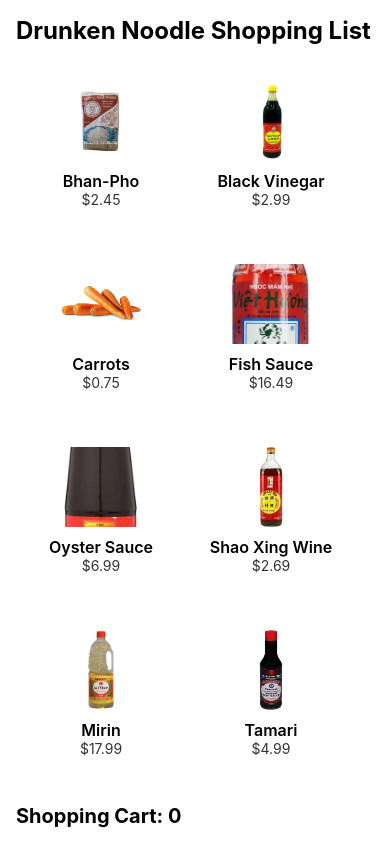
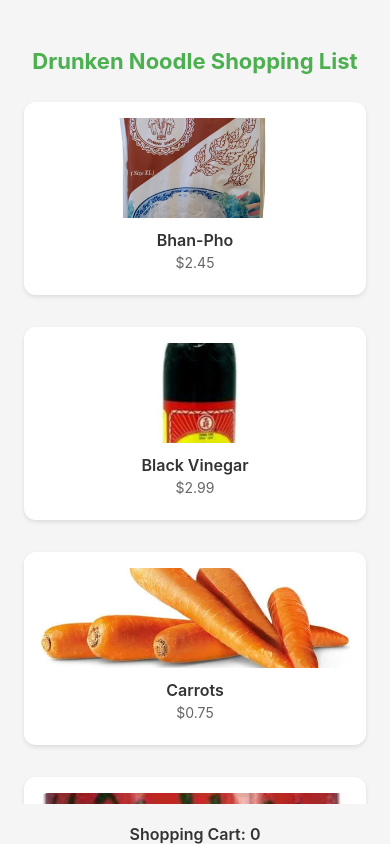
Before and after one commit to k-stranick/React-Native-Shopping-List, a React Native app in the folder ShoppingList/: screen / in a window 390 px wide. Built offline with nearby package versions, Linux system fonts and the light colour scheme.

Commit message:
further file structure formatting working with styling the app and minor tweaks to naming conventions for methods

```diff
--- a/ShoppingList/app.json
+++ b/ShoppingList/app.json
@@ -29,6 +29,13 @@
       "eas": {
         "projectId": "2c201ef4-fae2-4203-8ada-660519a4eec0"
       }
+    },
+    "owner": "k_stran",
+    "runtimeVersion": {
+      "policy": "appVersion"
+    },
+    "updates": {
+      "url": "https://u.expo.dev/2c201ef4-fae2-4203-8ada-660519a4eec0"
     }
   }
 }
--- a/ShoppingList/components/ItemCard/ItemCard.style.ts
+++ b/ShoppingList/components/ItemCard/ItemCard.style.ts
@@ -2,42 +2,48 @@ import { StyleSheet } from "react-native";
 
 export const styles = StyleSheet.create({
   card: {
-    width: 150,
-    padding: 10,
+    flex: 1,
+    margin: 8,
+    maxWidth: "100%",
     backgroundColor: "#fff",
-    borderRadius: 10,
+    borderRadius: 12,
+    padding: 16,
     elevation: 3,
-    alignItems: "center",
-    margin: 10,
+    shadowColor: "#000",
+    shadowOffset: { width: 0, height: 2 },
+    shadowOpacity: 0.1,
+    shadowRadius: 4,
   },
   image: {
-    width: 80,
-    height: 80,
+    width: "100%",
+    height: 100,
+    borderRadius: 8,
+    marginBottom: 12,
     resizeMode: "contain",
-    marginBottom: 10,
   },
   name: {
     fontSize: 16,
     fontWeight: "600",
     textAlign: "center",
+    color: "#333",
   },
   textContainer: {
     alignItems: "center",
   },
   price: {
     fontSize: 14,
-    fontWeight: "400",
-    color: "#333",
-    textAlign: "center",
+    color: "#666",
+    marginTop: 4,
+    marginBottom: 8,
   },
   addButton: {
-    marginTop: 10,
-    backgroundColor: "#28a745",
-    padding: 10,
-    borderRadius: 5,
+    backgroundColor: "#4CAF50",
+    paddingVertical: 6,
+    paddingHorizontal: 12,
+    borderRadius: 6,
   },
   addButtonText: {
     color: "#fff",
-    fontWeight: "600",
+    fontWeight: "500",
   },
 });
--- a/ShoppingList/components/ItemCard/ItemCard.tsx
+++ b/ShoppingList/components/ItemCard/ItemCard.tsx
@@ -1,95 +1,25 @@
 import { images } from "../../assets/images";
 import { styles } from "./ItemCard.style";
-import { GroceryItemCardProps } from "./ItemCard.types";
+import { GroceryItemCardProps } from "../../types/interfaces/grocery/GroceryItem.types";
 import { View, Text, Image, TouchableOpacity, Pressable } from "react-native";
-
-// export function GroceryItemCard(props: Readonly<GroceryItemCardProps>) {
-//   const { item, onPress, onAddToCart } = props;
-//   const CardWrapper = onPress ? TouchableOpacity : View;
-
-//   return (
-//     <CardWrapper style={styles.card} onPress={onPress}>
-//       <Image
-//         source={images[item.image]}
-//         style={styles.image}
-//         resizeMode="cover"
-//       />
-//       <View style={styles.textContainer}>
-//         <Text style={styles.name}>{item.name}</Text>
-//         <Text style={styles.price}>${item.price}</Text>
-
-//         {onAddToCart && (
-//           <TouchableOpacity
-//             style={styles.addButton}
-//             onPress={() => onAddToCart(item)}
-//           >
-//             <Text style={styles.addButtonText}>Add to Cart</Text>
-//           </TouchableOpacity>
-//         )}
-//       </View>
-//     </CardWrapper>
-//   );
-// }
-
-// export function GroceryItemCard(props: Readonly<GroceryItemCardProps>) {
-//   const { item, onPress, onAddToCart } = props;
-//   const isPressable = typeof onPress === "function";
-
-//   return isPressable ? (
-//     <TouchableOpacity style={styles.card} onPress={onPress}>
-//       {renderCardContent(item, onAddToCart)}
-//     </TouchableOpacity>
-//   ) : (
-//     <View style={styles.card}>{renderCardContent(item, onAddToCart)}</View>
-//   );
-// }
-
-// // Helper function to render card content
-// function renderCardContent(
-//   item: GroceryItemCardProps["item"],
-//   onAddToCart: GroceryItemCardProps["onAddToCart"]
-// ) {
-//   return (
-//     <>
-//       <Image
-//         source={images[item.image]}
-//         style={styles.image}
-//         resizeMode="cover"
-//       />
-//       <View style={styles.textContainer}>
-//         <Text style={styles.name}>{item.name}</Text>
-//         <Text style={styles.price}>${item.price}</Text>
-
-//         {onAddToCart && (
-//           <TouchableOpacity
-//             style={styles.addButton}
-//             onPress={() => onAddToCart(item)}
-//           >
-//             <Text style={styles.addButtonText}>Add to Cart</Text>
-//           </TouchableOpacity>
-//         )}
-//       </View>
-//     </>
-//   );
-// }
 
 //TODO:RENAME addToCart and onPress to be more descriptive for card press and add to cart or button display and press and add to cart
 
 export function GroceryItemCard(props: Readonly<GroceryItemCardProps>) {
-  const { item, onCardPress, onAddToCart } = props;
+  const { item, handlePress, handleButton } = props;
 
   const handleCardPress = () => {
-    if (onCardPress) onCardPress();
+    if (handlePress) handlePress();
   };
 
   const handleAddToCart = (e: any) => {
     e.stopPropagation();
-    if (onAddToCart) onAddToCart(item);
+    if (handleButton) handleButton(item);
   };
 
   return (
     <Pressable style={styles.card} onPress={handleCardPress}>
-      {renderCardContent(item, onAddToCart ? handleAddToCart : undefined)}
+      {renderCardContent(item, handleButton ? handleAddToCart : undefined)}
     </Pressable>
   );
 }
--- a/ShoppingList/package.json
+++ b/ShoppingList/package.json
@@ -15,7 +15,8 @@
     "react-native": "0.76.9",
     "react-dom": "18.3.1",
     "react-native-web": "~0.19.13",
-    "@expo/metro-runtime": "~4.0.1"
+    "@expo/metro-runtime": "~4.0.1",
+    "expo-updates": "~0.27.4"
   },
   "devDependencies": {
     "@babel/core": "^7.25.2",
--- a/ShoppingList/screens/HomeScreen.style.ts
+++ b/ShoppingList/screens/HomeScreen.style.ts
@@ -3,22 +3,29 @@ import { StyleSheet } from "react-native";
 export const styles = StyleSheet.create({
     container: {
         flex: 1,
-        padding: 16,
+        backgroundColor: "#f5f5f5",
+        paddingTop: 48,
+        paddingHorizontal: 16,
     },
     title: {
-        fontSize: 24,
-        fontWeight: "bold",
-        marginBottom: 16,
+        fontSize: 22,
+        fontWeight: "700",
+        color: "#4CAF50",
+        marginBottom: 20,
+        textAlign: "center",
+    },
+    cartTitle: {
+        fontSize: 16,
+        fontWeight: "600",
+        color: "#333",
+        marginTop: 20,
+        textAlign: "center",
     },
     listContainer: {
-        flexGrow: 1,
+        paddingBottom: 24,
+        justifyContent: "space-between",
     },
     separator: {
         height: 16,
     },
-    cartTitle: {
-        fontSize: 20,
-        fontWeight: "bold",
-        marginTop: 16,
-    },
 });
--- a/ShoppingList/screens/HomeScreen.tsx
+++ b/ShoppingList/screens/HomeScreen.tsx
@@ -1,17 +1,19 @@
 import React, { useState } from "react";
-import { View, Text, FlatList } from "react-native";
+import { View, Text, FlatList, useWindowDimensions } from "react-native";
 import { GroceryItemCard } from "../components/ItemCard/ItemCard";
-import { GroceryItem } from "../components/ItemCard/ItemCard.types";
+import { Item } from "../types/interfaces/grocery/GroceryItem.types";
 import { styles } from "./HomeScreen.style";
-
 import shoppingListData from "../data/grocery-items.json";
 
 export function HomeScreen() {
-  const [cart, setCart] = useState<GroceryItem[]>([]);
+  const [cart, setCart] = useState<Item[]>([]);
 
-  const addToCart = (item: GroceryItem) => {
+  const addToCart = (item: Item) => {
     setCart((prevCart) => [...prevCart, item]);
   };
+
+  const { width } = useWindowDimensions();
+  const numColumns = Math.floor(width / 200); // Adjust the number of columns based on screen width
 
   return (
     <View style={styles.container}>
@@ -20,12 +22,12 @@ export function HomeScreen() {
       <FlatList
         data={shoppingListData}
         keyExtractor={(item) => item.id.toString()}
+        numColumns={numColumns}
         renderItem={({ item }) => (
-          //   <GroceryItemCard item={item} onAddToCart={addToCart} />
-          <GroceryItemCard item={item} onCardPress={() => addToCart(item)} />
+          //<GroceryItemCard item={item} handleButton={addToCart} /> //Generates Add To Cart Button
+          <GroceryItemCard item={item} handlePress={() => addToCart(item)} />
         )}
         contentContainerStyle={styles.listContainer}
-        numColumns={2}
         // columnWrapperStyle={styles.columnWrapper}
         ItemSeparatorComponent={() => <View style={styles.separator} />}
       />
--- /dev/null
+++ b/ShoppingList/types/index.ts
@@ -0,0 +1 @@
+//TODO set up routing
```
Also changed, not shown: ShoppingList/components/ItemCard/ItemCard.types.ts (deleted, +0 -16 lines), ShoppingList/shared/themes/theme.ts (added, +14 -0 lines), ShoppingList/types/interfaces/grocery/GroceryItem.types.ts (added, +16 -0 lines), 2 other files (tests, documents, lock files or other folders).
